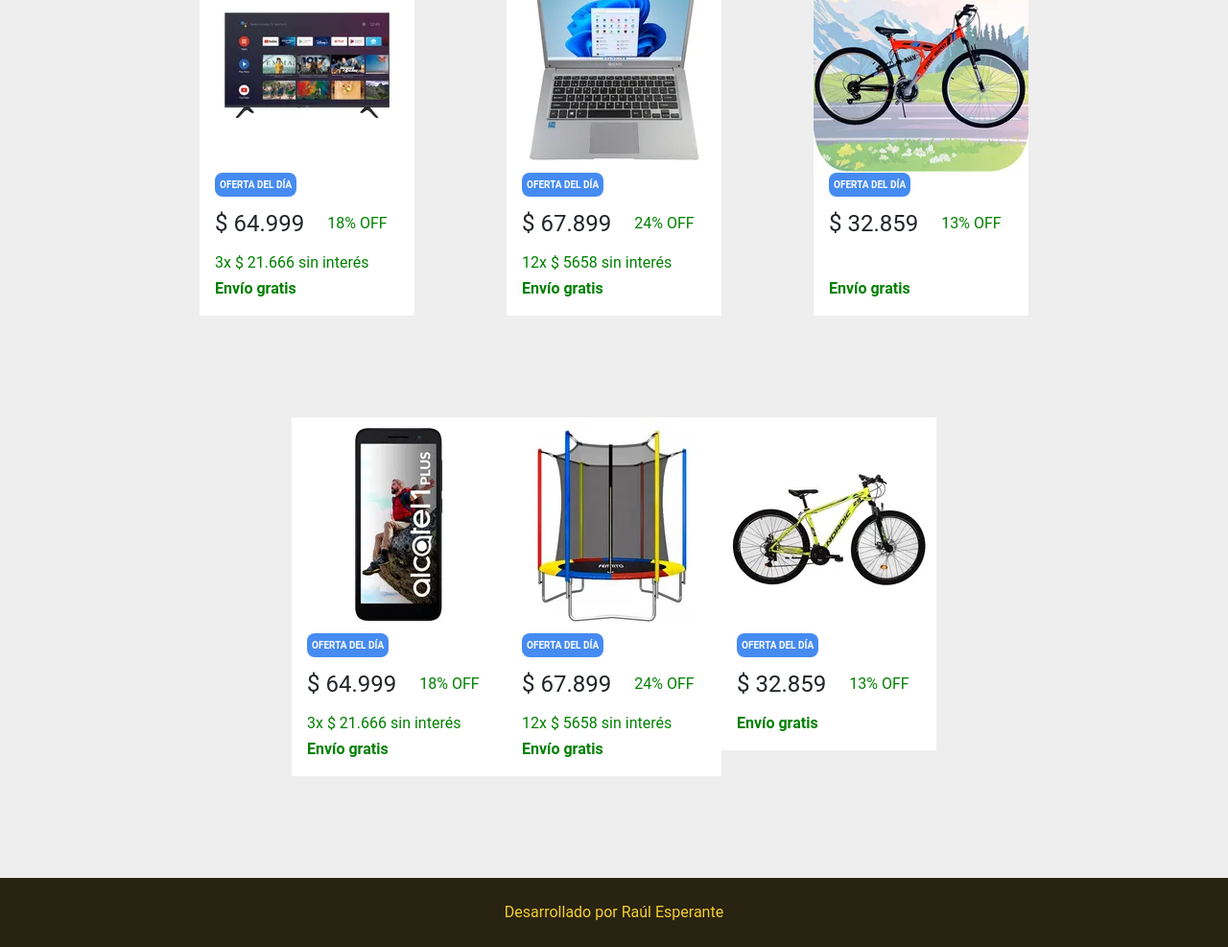
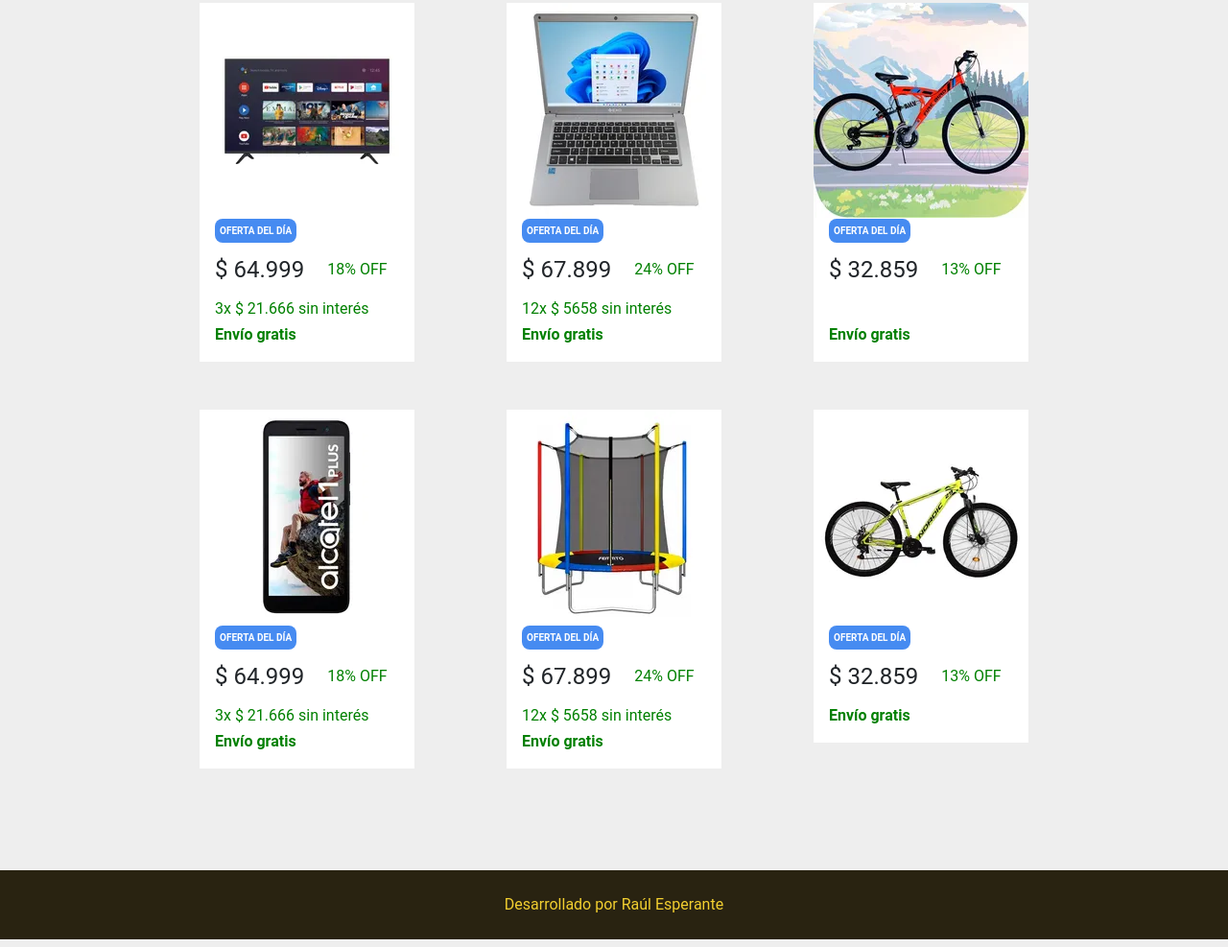
Before and after one commit to raulesperante/mercado-gold, a plain HTML site: page offers.html in a window 1280 px wide. Shown: the part 303-1290 px from the top of the page at 96% size. Drawn offline with nearby package versions, Linux system fonts and the light colour scheme.

Commit message:
Finish offers mobile

```diff
--- a/offers.html
+++ b/offers.html
@@ -145,7 +145,7 @@
         </div>
         <!-- End Offers bar mobile -->
 
-        <div class="container-fluid">
+        <div class="container-fluid mt-5">
             <div class="row justify-content-center">
                 <div class="offer-product-item col-12 col-md-3 d-flex justify-content-center mt-4">
                     <div>
@@ -199,8 +199,10 @@
         </div>
 
 
-        <div class="offer-products">
-            <div class="offer-product-item">
+        <div class="container-fluid">
+            <div class="row justify-content-center">
+                <div class="offer-product-item col-12 col-md-3 d-flex justify-content-center mt-4">
+                    <div>
                         <img src="./assets/products/product4.webp" alt="Producto" />
                         <div class="product-item-details">
                             <div class="product-item__ofert">Oferta del día</div>
@@ -214,7 +216,9 @@
                             </div>
                         </div>
                     </div>
-            <div class="offer-product-item">
+                </div>
+                <div class="offer-product-item col-12 col-md-3 d-flex justify-content-center mt-4">
+                    <div>
                         <img src="./assets/products/product5.webp" alt="Producto" />
                         <div class="product-item-details">
                             <div class="product-item__ofert">Oferta del día</div>
@@ -228,7 +232,9 @@
                             </div>
                         </div>
                     </div>
-            <div class="offer-product-item">
+                </div>
+                <div class="offer-product-item col-12 col-md-3 d-flex justify-content-center mt-4">
+                    <div>
                         <img src="./assets/products/product6.webp" alt="Producto" />
                         <div class="product-item-details">
                             <div class="product-item__ofert">Oferta del día</div>
@@ -242,6 +248,8 @@
                         </div>
                     </div>
                 </div>
+            </div>
+        </div>
         <footer class="offer-footer">Desarrollado por Raúl Esperante</footer>
     </div>
     <script src="https://cdn.jsdelivr.net/npm/bootstrap@5.2.2/dist/js/bootstrap.bundle.min.js"
```
Lines whose indentation alone changed are shown as unchanged.
